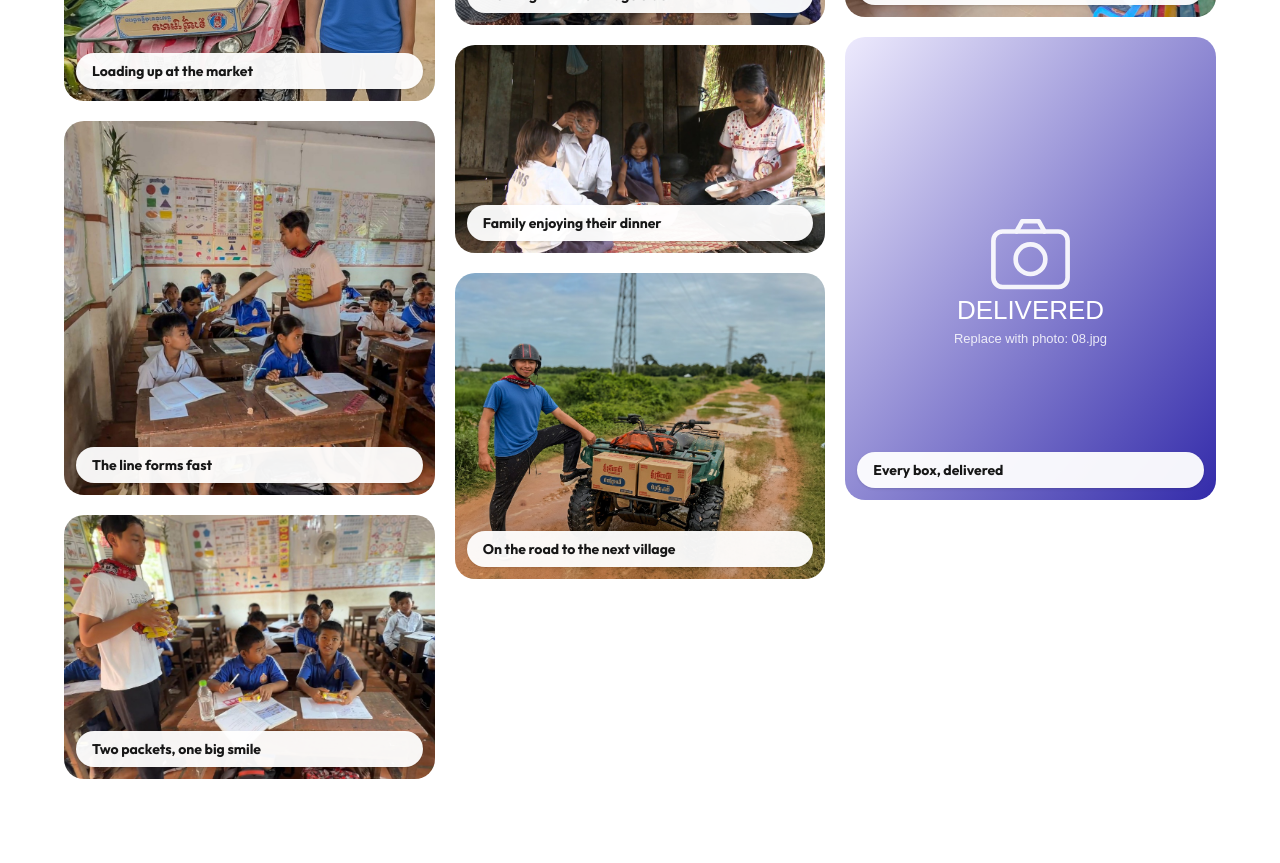
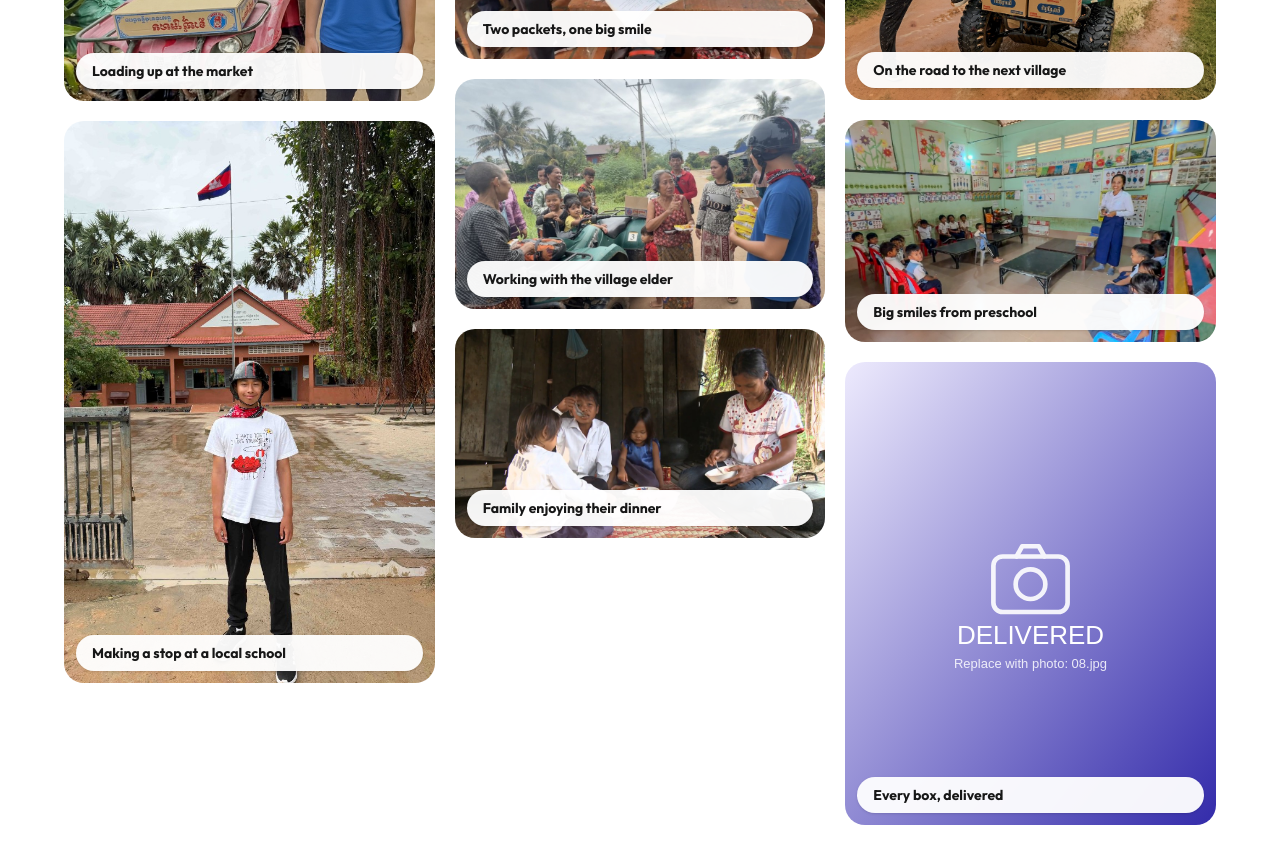
Before and after one commit to iampiotr/ramenrun, a React (Vite) app: page / in a window 1280 px wide. Shown: the part 5300-6163 px from the top of the page. Built offline with nearby package versions, Linux system fonts and the light colour scheme.

Commit message:
Replace the line photo with a stop at a local school.

```diff
--- a/src/content.ts
+++ b/src/content.ts
@@ -110,10 +110,10 @@ export const gallery = {
       height: 848,
     },
     {
-      src: photo('02b.jpg'),
-      alt: 'A young man hands a ramen packet to a student at a desk in a classroom',
-      caption: 'The line forms fast',
-      width: 1016,
+      src: photo('02c.jpg'),
+      alt: 'A rider in a helmet stands in a schoolyard in front of a school building and the Cambodian flag',
+      caption: 'Making a stop at a local school',
+      width: 676,
       height: 1024,
     },
     {
```
Also changed, not shown: public/photos/siem-reap/02b.jpg (deleted), public/photos/siem-reap/02c.jpg (added).
